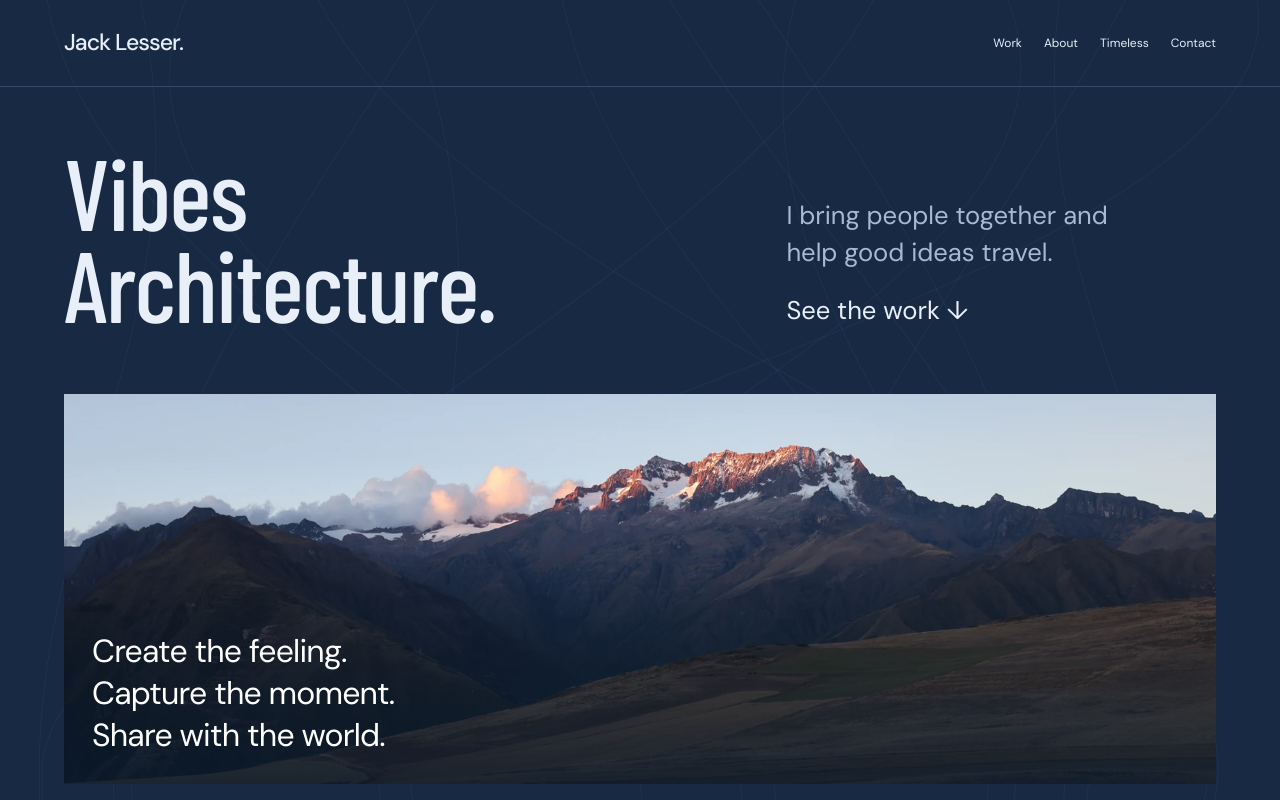
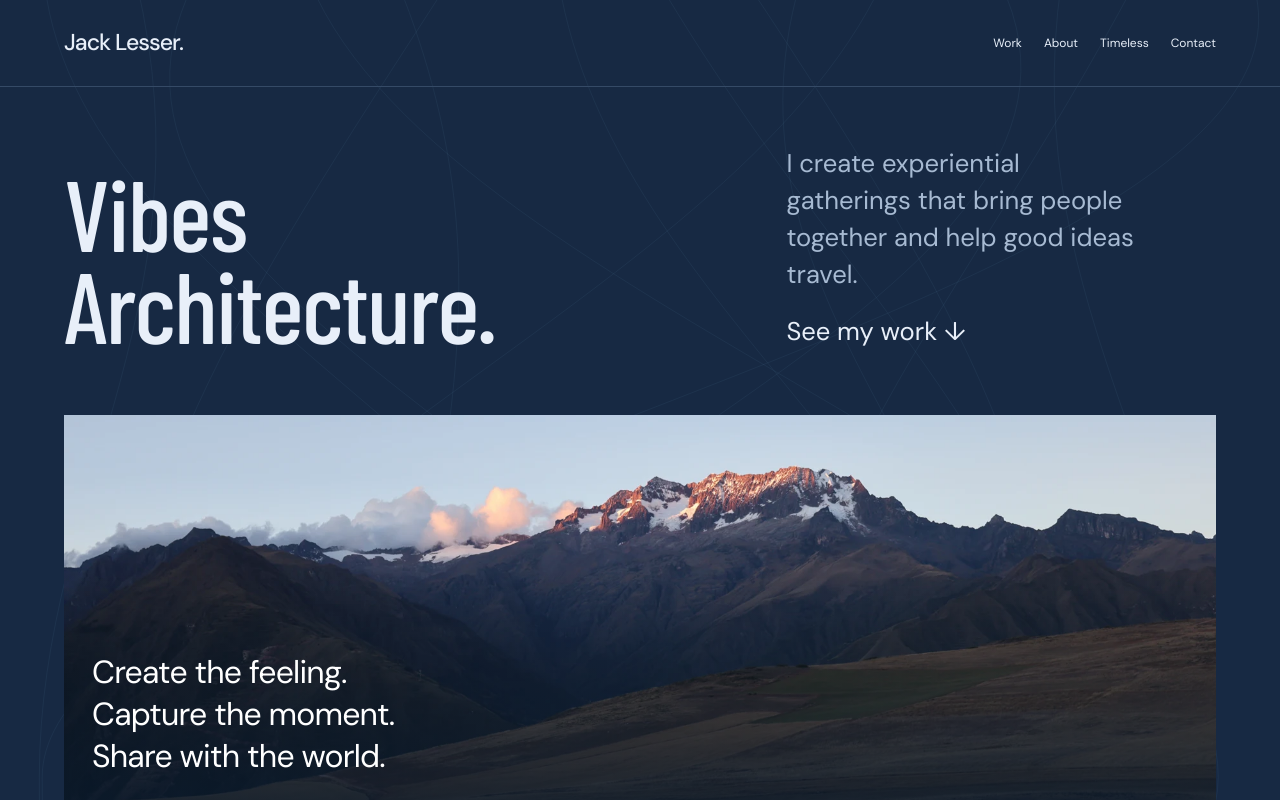
Before and after one commit to jacklesser3/jacklesser.me, a Next.js app: page / in a window 1280 px wide. Shown: the top 800 px of the page. Built offline with nearby package versions, Linux system fonts and the light colour scheme.

Commit message:
Add experiential gatherings to portfolio introduction

```diff
--- a/src/components/portfolio/Portfolio.tsx
+++ b/src/components/portfolio/Portfolio.tsx
@@ -176,7 +176,7 @@ export default function Portfolio() {
   return <div id="jack-portfolio" className="jp-refined">
     <ScrollFlow />
     <header className="jp-nav"><Link className="jp-brand" href="/">Jack Lesser.</Link><nav className="jp-links" aria-label="Portfolio"><a href="#jp-work">Work</a><a href="#jp-about">About</a><Link href="/timeless">Timeless</Link><a href="#jp-contact">Contact</a></nav></header>
-    <section className="jp-intro" id="jp-top"><div><h1>Vibes<br /><span className="jp-title-second">Architecture.</span></h1></div><div className="jp-lead"><p>I bring people together and help good ideas travel.</p><a href="#jp-work">See the work ↓</a></div></section>
+    <section className="jp-intro" id="jp-top"><div><h1>Vibes<br /><span className="jp-title-second">Architecture.</span></h1></div><div className="jp-lead"><p>I create experiential gatherings that bring people together and help good ideas travel.</p><a href="#jp-work">See my work ↓</a></div></section>
     <div className="jp-cover"><img src={photos["Peru 2026"][1].src} alt="Warm light on snow-covered mountains in Peru" fetchPriority="high" width="1800" height="1200" /><div className="jp-cover-overlay"><div className="jp-cover-title">Create the feeling.<br />Capture the moment.<br />Share with the world.</div></div></div>
     <section className="jp-section" id="jp-pillars"><div className="jp-section-head"><div><div className="jp-eyebrow">One philosophy, three expressions</div><h2>It starts with how it feels.</h2></div></div><div className="jp-pillars">{pillars.map(pillar => <article key={pillar.name}><div className="jp-pillar-number">{pillar.number}</div><h3>{pillar.name}</h3><div className="jp-pillar-subtitle">{pillar.subtitle}</div><p>{pillar.text}</p><div className="jp-pillar-tags">{pillar.tags.map(tag => <div key={tag}>{tag}</div>)}</div><Link className="jp-pillar-link" href={pillar.href}>{pillar.action}</Link></article>)}</div></section>
     <section className="jp-section jp-capture" id="jp-photography"><div className="jp-section-head"><div><h2>Produced locally.</h2></div><span className="jp-gallery-context">People, places, and moments I’ve photographed.</span></div><PhotoMosaic /></section>
```
